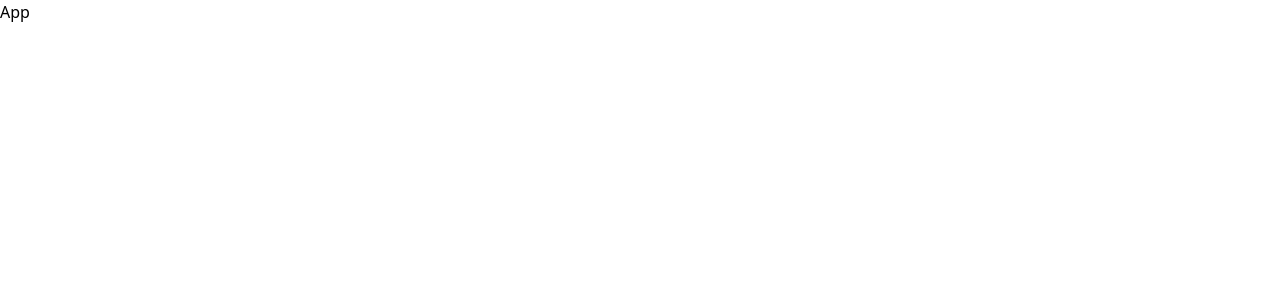
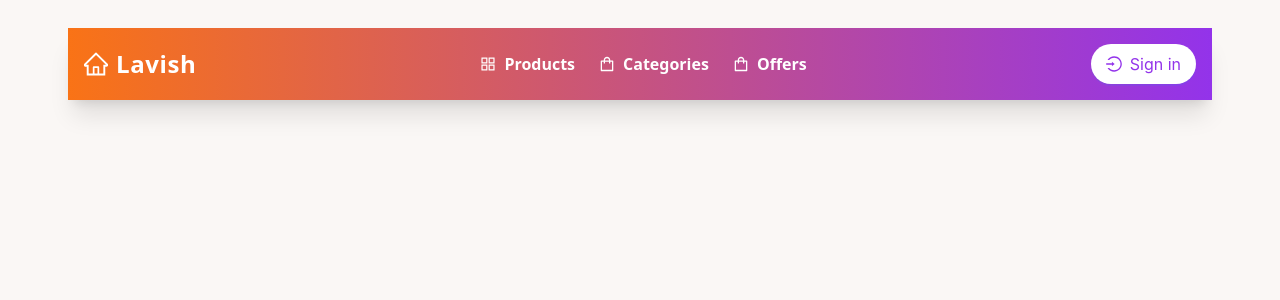
Before and after one commit to sakibhasan-24/lavish-shop-client, a React (Vite) app: page / in a window 1280 px wide. Shown: the top 300 px of the page. Built offline with nearby package versions, Linux system fonts and the light colour scheme.

Commit message:
navbar create

```diff
--- a/package.json
+++ b/package.json
@@ -11,10 +11,12 @@
   },
   "dependencies": {
     "antd": "^5.18.3",
+    "axios": "^1.7.2",
     "localforage": "^1.10.0",
     "match-sorter": "^6.3.4",
     "react": "^18.3.1",
     "react-dom": "^18.3.1",
+    "react-query": "^3.39.3",
     "react-router-dom": "^6.24.0",
     "sort-by": "^1.2.0"
   },
@@ -23,6 +25,7 @@
     "@types/react-dom": "^18.3.0",
     "@vitejs/plugin-react": "^4.3.1",
     "autoprefixer": "^10.4.19",
+    "daisyui": "^4.12.10",
     "eslint": "^8.57.0",
     "eslint-plugin-react": "^7.34.2",
     "eslint-plugin-react-hooks": "^4.6.2",
--- a/src/App.jsx
+++ b/src/App.jsx
@@ -1,5 +1,12 @@
 import React from "react";
+import Navbar from "./components/navbar/Navbar";
+import { RouterProvider } from "react-router-dom";
+import router from "./routes/routes";
 
 export default function App() {
-  return <div>App</div>;
+  return (
+    <div className="max-w-6xl mx-auto p-1 my-6">
+      <RouterProvider router={router}></RouterProvider>
+    </div>
+  );
 }
--- /dev/null
+++ b/src/components/main/MainLayout.jsx
@@ -0,0 +1,16 @@
+import React from "react";
+import Navbar from "../navbar/Navbar";
+import { Outlet } from "react-router-dom";
+
+export default function MainLayout() {
+  return (
+    <div>
+      <div>
+        <Navbar />
+      </div>
+      <div>
+        <Outlet />
+      </div>
+    </div>
+  );
+}
--- /dev/null
+++ b/src/components/navbar/Navbar.jsx
@@ -0,0 +1,116 @@
+import React from "react";
+import { Link } from "react-router-dom";
+import {
+  HomeOutlined,
+  AppstoreOutlined,
+  ShoppingOutlined,
+  UserOutlined,
+  LoginOutlined,
+  MenuOutlined,
+} from "@ant-design/icons";
+import { Button, Drawer } from "antd";
+import { useState } from "react";
+
+export default function Navbar() {
+  const [drawerVisible, setDrawerVisible] = useState(false);
+
+  const showDrawer = () => {
+    setDrawerVisible(true);
+  };
+
+  const closeDrawer = () => {
+    setDrawerVisible(false);
+  };
+
+  return (
+    <div className="flex items-center justify-between p-4 bg-gradient-to-r from-orange-500 to-purple-600 shadow-xl">
+      <div className="flex items-center gap-2">
+        <HomeOutlined className="text-2xl text-white" />
+        <Link to="/" className="text-2xl font-bold text-white tracking-wide">
+          Lavish
+        </Link>
+      </div>
+      <div className="hidden lg:flex gap-6">
+        <Link
+          to="/products"
+          className="text-md font-semibold text-white hover:text-yellow-300 transition-colors duration-300 flex items-center gap-2"
+        >
+          <AppstoreOutlined />
+          Products
+        </Link>
+        <Link
+          to="/categories"
+          className="text-md font-semibold text-white hover:text-yellow-300 transition-colors duration-300 flex items-center gap-2"
+        >
+          <ShoppingOutlined />
+          Categories
+        </Link>
+        <Link
+          to="/offers"
+          className="text-md font-semibold text-white hover:text-yellow-300 transition-colors duration-300 flex items-center gap-2"
+        >
+          <ShoppingOutlined />
+          Offers
+        </Link>
+      </div>
+      <div className="hidden lg:flex items-center gap-4">
+        <Link to="/signin">
+          <Button
+            type="primary"
+            shape="round"
+            icon={<LoginOutlined />}
+            size="large"
+            className="bg-white text-purple-600 border-none hover:bg-yellow-300 transition-all duration-300"
+          >
+            Sign in
+          </Button>
+        </Link>
+      </div>
+      <div className="lg:hidden">
+        <MenuOutlined className="text-2xl text-white" onClick={showDrawer} />
+      </div>
+      <Drawer
+        title="Menu"
+        placement="right"
+        onClose={closeDrawer}
+        visible={drawerVisible}
+        closable={true}
+      >
+        <div className="flex flex-col gap-4">
+          <Link
+            to="/products"
+            className="text-md font-semibold text-black hover:text-yellow-300 transition-colors duration-300 flex items-center gap-2"
+          >
+            <AppstoreOutlined />
+            Products
+          </Link>
+          <Link
+            to="/categories"
+            className="text-md font-semibold text-black hover:text-yellow-300 transition-colors duration-300 flex items-center gap-2"
+          >
+            <ShoppingOutlined />
+            Categories
+          </Link>
+          <Link
+            to="/offers"
+            className="text-md font-semibold text-black hover:text-yellow-300 transition-colors duration-300 flex items-center gap-2"
+          >
+            <ShoppingOutlined />
+            Offers
+          </Link>
+          <Link to="/signin" className="mt-4">
+            <Button
+              type="primary"
+              shape="round"
+              icon={<LoginOutlined />}
+              size="large"
+              className="bg-purple-600 text-white border-none hover:bg-yellow-300 transition-all duration-300 w-full"
+            >
+              Sign in
+            </Button>
+          </Link>
+        </div>
+      </Drawer>
+    </div>
+  );
+}
--- /dev/null
+++ b/src/routes/routes.jsx
@@ -0,0 +1,15 @@
+import { createBrowserRouter } from "react-router-dom";
+import MainLayout from "../components/main/MainLayout";
+
+const router = createBrowserRouter([
+  {
+    path: "/",
+    element: <MainLayout />,
+  },
+  {
+    path: "/about",
+    element: <h1>About</h1>,
+  },
+]);
+
+export default router;
--- a/tailwind.config.js
+++ b/tailwind.config.js
@@ -4,5 +4,8 @@ export default {
   theme: {
     extend: {},
   },
-  plugins: [],
+  daisyui: {
+    themes: ["cupcake", "cmyk"],
+  },
+  plugins: [require("daisyui")],
 };
```
Also changed, not shown: 1 other file (tests, documents, lock files or other folders).
